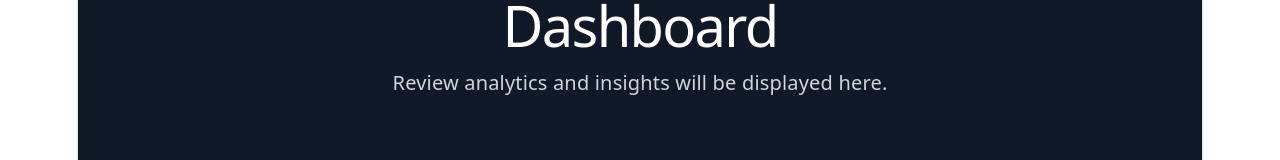
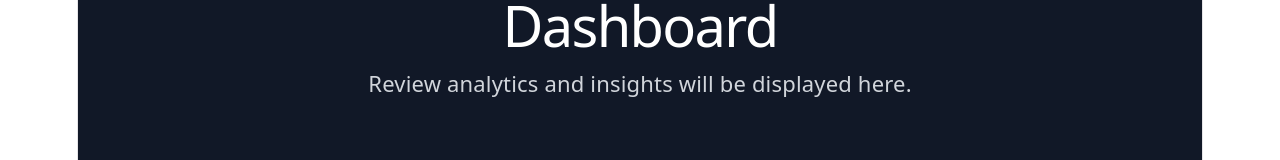
Before and after one commit to GauravSingh2202/staysense-ai, a React (Vite) app: page /dashboard in a window 1280 px wide. Shown: the part 318-478 px from the top of the page. Built offline with nearby package versions, Linux system fonts and the light colour scheme.

Commit message:
fix: improve dashboard and footer theme styling

```diff
--- a/src/pages/Dashboard.jsx
+++ b/src/pages/Dashboard.jsx
@@ -30,7 +30,8 @@ function Dashboard({ darkMode, setDarkMode }) {
 <p
   style={{
     color: darkMode ? "#d1d5db" : "#374151",
-    fontSize: "20px",
+    fontSize: "22px",
+fontWeight: "500",
   }}
 >
   Review analytics and insights will be displayed here.
```
